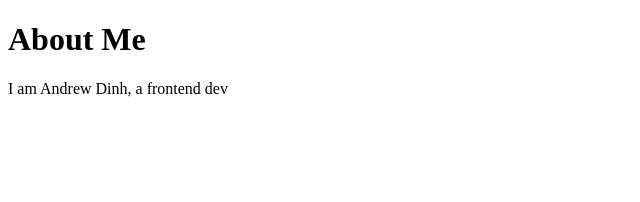
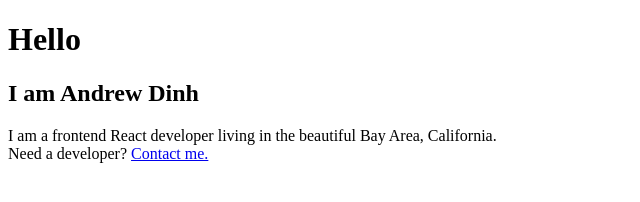
Before and after one commit to andrewtdinh/gatsby-bootcamp, a Gatsby site: page /about in a window 1280 px wide. Shown: the whole page, without its empty margins (0-640 px from the left). Built offline with nearby package versions, Linux system fonts and the light colour scheme; Gatsby itself is replaced by a stand-in of ours.

Commit message:
Fix the About page

```diff
--- a/src/pages/about.js
+++ b/src/pages/about.js
@@ -1,10 +1,16 @@
 import React from 'react';
+import { Link } from 'gatsby';
 
 const AboutPage = () => {
   return (
     <div>
-      <h1>About Me</h1>
-      <p>I am Andrew Dinh, a frontend dev</p>
+      <h1>Hello</h1>
+      <h2>I am Andrew Dinh</h2>
+      <p>
+        I am a frontend React developer living in the beautiful Bay Area, California. <br/>
+        Need a developer?  <Link to="/contact">Contact me.</Link>
+
+      </p>
     </div>
   )
 }
```
